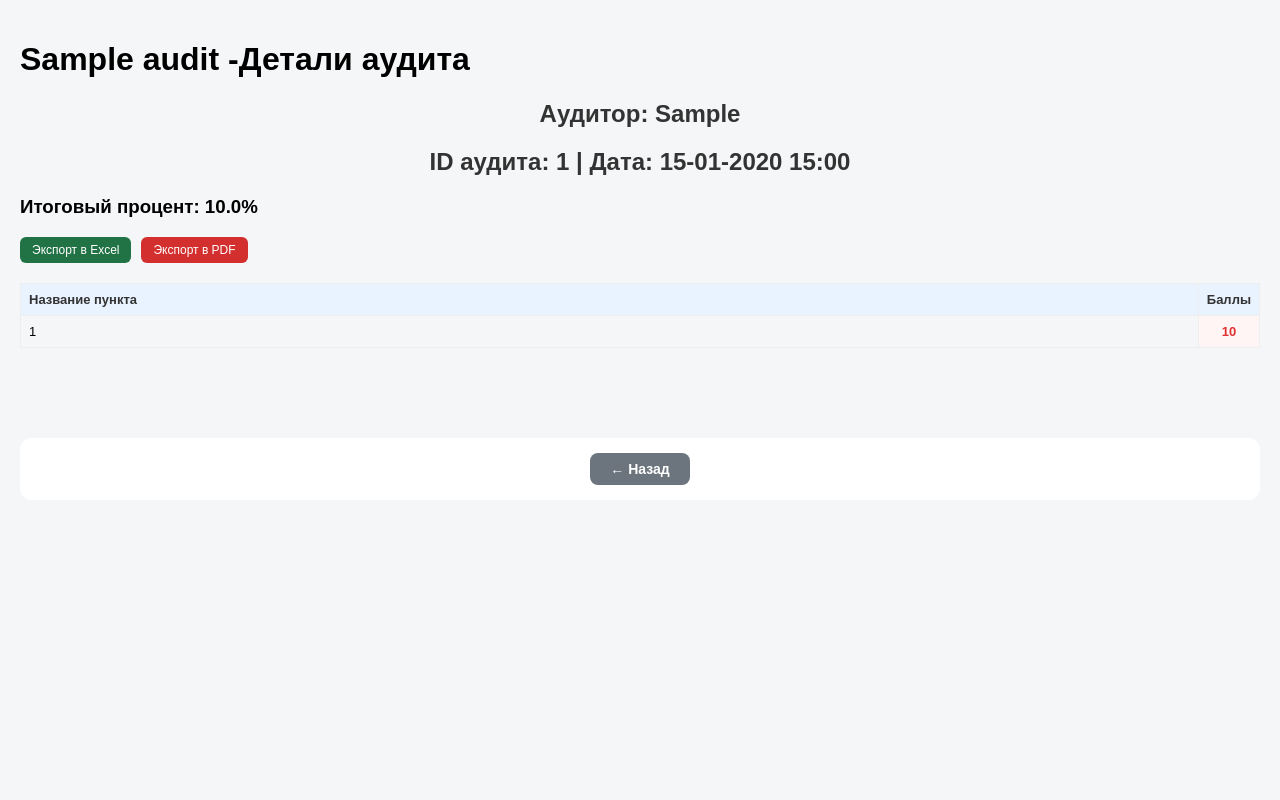
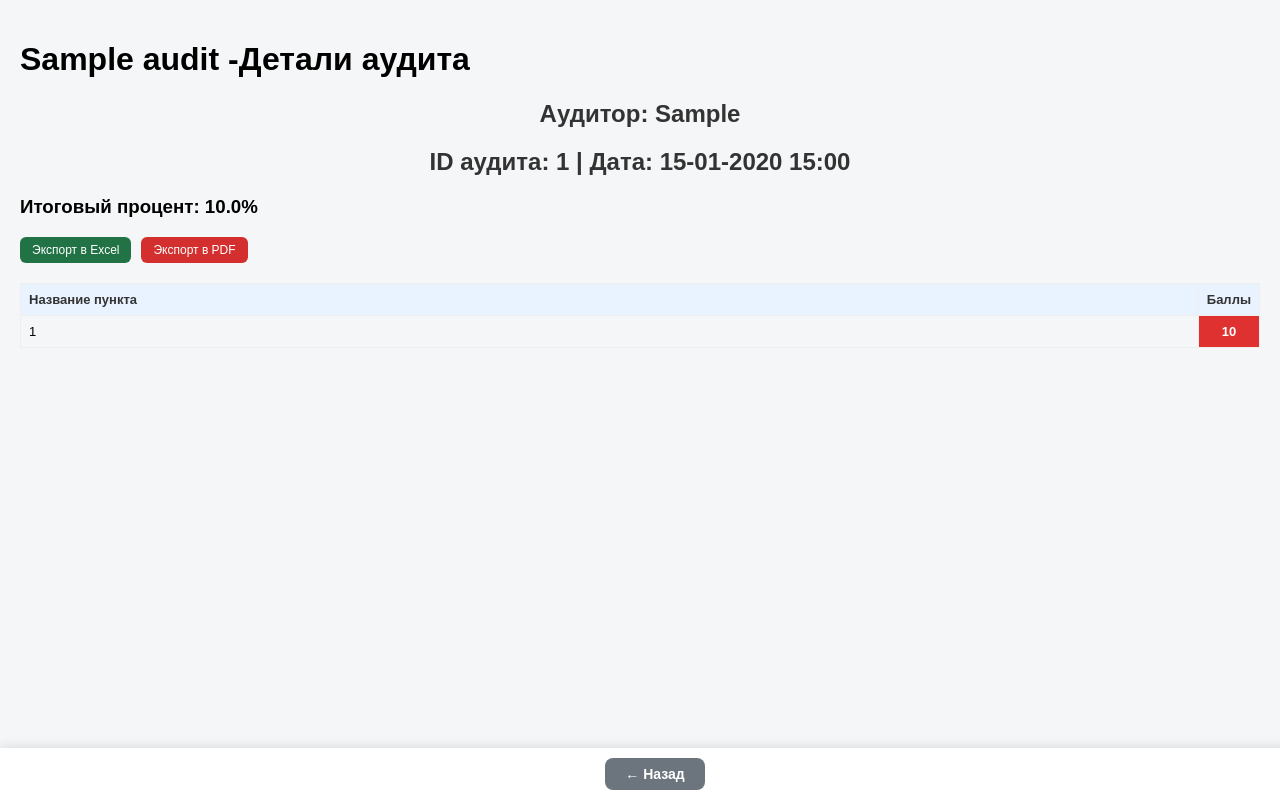
Before and after one commit to Abdullayevsardor/Maxway, a Django app: a page that uses checklist/templates/audit_filial_detail.html in a window 1280 px wide. Run offline with Django 5.2, Linux system fonts and the light colour scheme; tables that the repository leaves empty hold one stand-in row (values such as "Sample post").

Commit message:
Update styles for score classes and action bar

```diff
--- a/checklist/templates/audit_filial_detail.html
+++ b/checklist/templates/audit_filial_detail.html
@@ -224,9 +224,9 @@
 
 
 /* Ballar ranglari uchun klasslar */
-.score.green { background: #e6ffed; color: #28a745; font-weight: bold; }
-.score.yellow { background: #fff9db; color: #f08c00; font-weight: bold; }
-.score.red { background: #fff5f5; color: #e03131; font-weight: bold; }
+.score.green { background: #02a127; color: white; font-weight: bold; }
+.score.yellow { background: #f08c00; color: white; font-weight: bold; }
+.score.red { background: #e03131; color: white; font-weight: bold; }
 
 /* Tugmalar dizayni */
 .btn-action {
@@ -253,14 +253,33 @@
 .export-buttons .excel { background: #217346; }
 .export-buttons .pdf { background: #d32f2f; }
 
-.action-bar {
+/* .action-bar {
     display: flex;
     justify-content: flex-start; /* 'center' o'rniga 'flex-start' */
-    gap: 10px;
+    /* gap: 10px;
     margin-top: 20px;
     padding: 15px;
     background: #fff;
-    border-radius: 12px;
+    border-radius: 12px; */
+/* } */
+
+.action-bar {
+    position: fixed;         /* Sahifaga nisbatan qotirish */
+    bottom: 0;               /* Eng pastga yopishtirish */
+    left: 0;                 /* Chap tomonga yopishtirish */
+    width: 100%;             /* Panel to'liq kenglikda bo'ladi */
+    display: flex-end;
+    justify-content: flex-end; /* Tugmalarni panel ichida chapga suradi */
+    gap: 10px;
+    padding: 10px 15px;      /* Atrofidagi bo'shliq (pastki paddingni xohlasangiz 0 qiling) */
+    background: rgba(255, 255, 255, 0.95); /* Orqa fon biroz shaffof (chiroyli chiqadi) */
+    box-shadow: 0 -2px 10px rgba(0,0,0,0.1); /* Tepaga biroz soya beradi */
+    z-index: 1000;           /* Boshqa elementlardan ustun turishi uchun */
+}
+
+/* Sahifaning asosiy kontenti tugmalar tagida qolib ketmasligi uchun */
+.container, .audit-block {
+    padding-bottom: 70px !important;
 }
 
 
```
